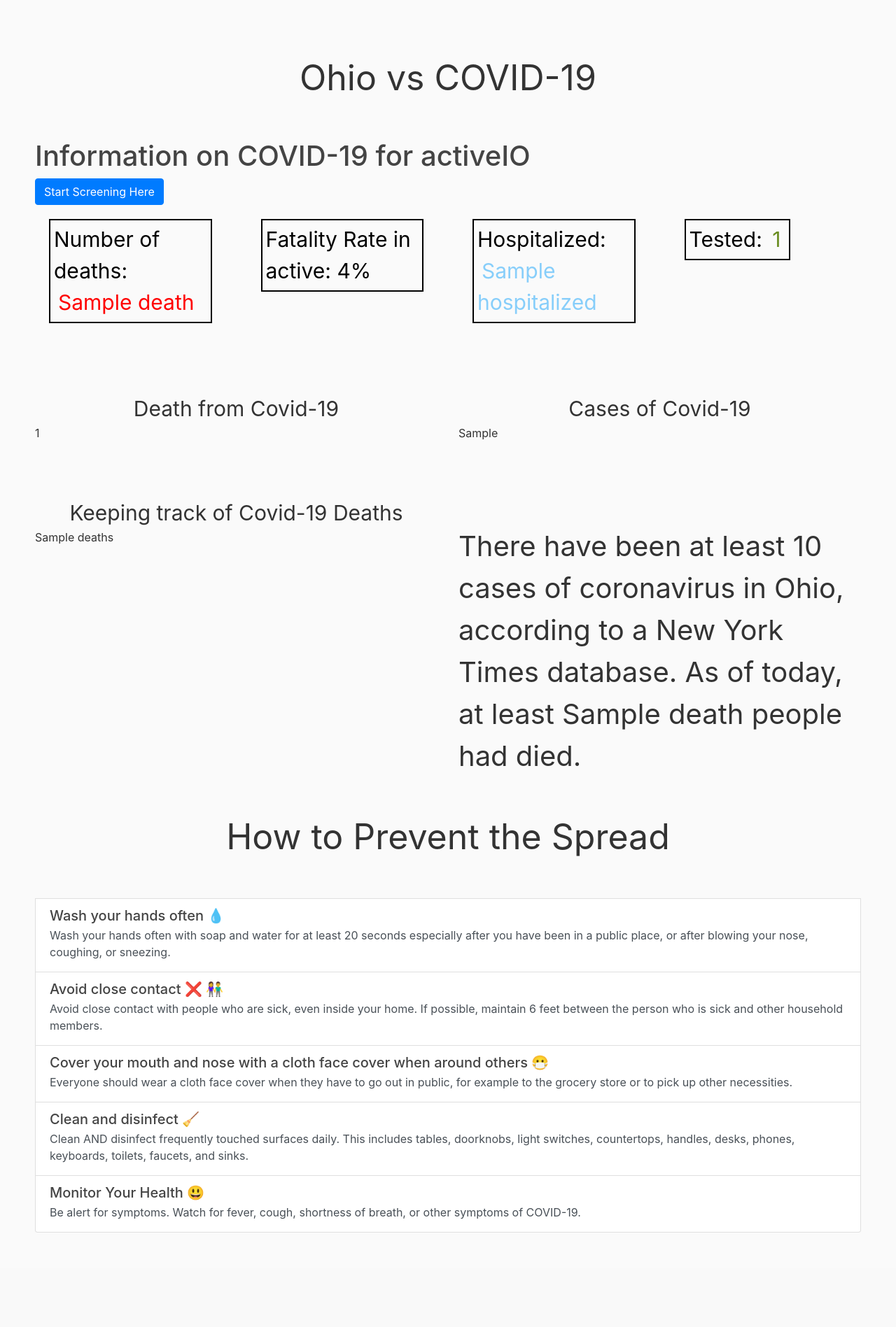
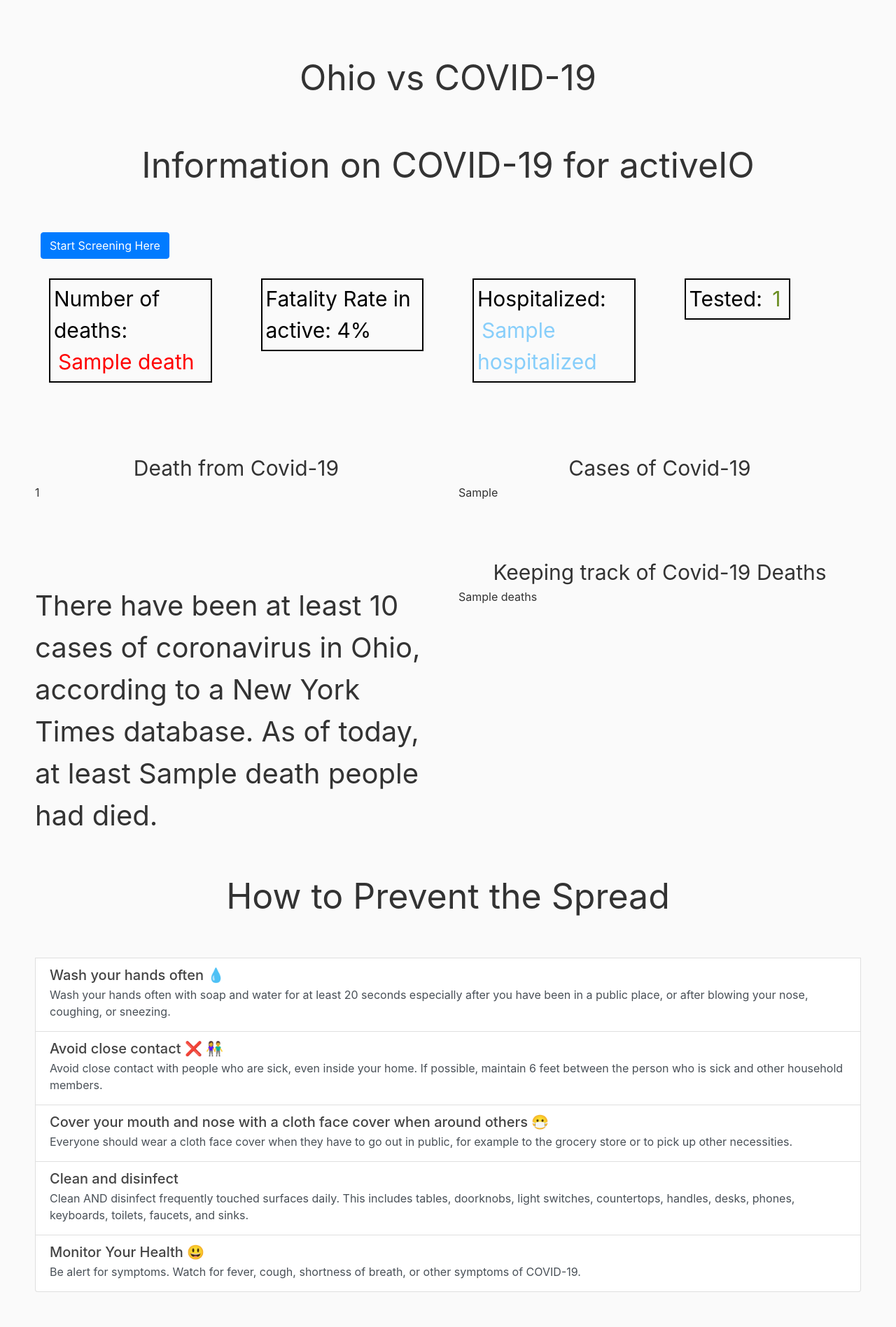
Before and after one commit to BD33/ohiovscovid, a Django app: template covid/templates/covid/home.html in a window 1280 px wide. Shown: the part 56-1953 px from the top of the page at 70% size. Before the commit the page ends 1818 px from the top, so only its background shows below. Run offline with Django 3.2, Linux system fonts and the light colour scheme; the template is opened without the code that fills it: most values are stand-ins (such as "Sample title", 1, 10 or a date in 2020); some libraries are stand-ins or nearby versions.

Commit message:
fix mobile view

```diff
--- a/covid/templates/covid/home.html
+++ b/covid/templates/covid/home.html
@@ -6,21 +6,21 @@
     <div class="mainHead">
         Ohio vs COVID-19
     </div>
-    <h1>Information on COVID-19 for {{ object.state}}IO</h1>
-    <a class="btn btn-primary" href="https://www.apple.com/covid19/" role="button">Start Screening Here</a>
+    <div class="mainHead">Information on COVID-19 for {{ object.state}}IO</div>
+    <a class="btn btn-primary m-2" href="https://www.apple.com/covid19/" role="button">Start Screening Here</a>
 
 <div class="row justify-content-cemter">
-    <div class="col-3">
+    <div class="col-sm-3">
         <div class ="headingFor">
             Number of deaths: <mark class="red">{{ object.death }}</mark>
          </div>
     </div>
-    <div class="col-3">
+    <div class="col-sm-3">
         <div class ="headingFor">
             Fatality Rate in {{ object.state }}: {{ fatRate }}%
         </div>
     </div>
-    <div class="col-3">
+    <div class="col-sm-3">
         <div class ="headingFor">
          Hospitalized: <mark class="blue">{{ object.hospitalized}} </mark>
         </div>
@@ -32,23 +32,23 @@
     </div>
 </div>
         <div class="row justify-content-cemter">
-            <div class="col-6">
+            <div class="col-md-6">
                 <div class ="graphTitle"> Death from Covid-19</div>
 
                 {{ totalDeathGraph | safe }}
             </div>
-            <div class="col-6">
+            <div class="col-md-6">
                 <div class ="graphTitle"> Cases of Covid-19</div>
                 {{ HopGraph| safe }}
             </div>
 
         </div>
     <div class="row justify-content-cemter">
-        <div class="col-6">
+        <div class="col-md-6 order-last">
            <div class ="graphTitle"> Keeping track of Covid-19 Deaths</div>
             {{ deaths | safe }}
         </div>
-        <div class="col-6">
+        <div class="col-md-6">
             <div class="textBlock">
                 There have been at least {{object.positive }} cases of coronavirus in Ohio, according to a New York Times database. As of today, at least {{ object.death }} people had died.
             </div>
@@ -80,7 +80,7 @@
           </div>
           <div class="list-group-item list-group-item-action flex-column align-items-start">
             <div class="d-flex w-100 justify-content-between">
-              <h5 class="mb-1">Clean and disinfect &#129529</h5>
+              <h5 class="mb-1">Clean and disinfect </h5>
             </div>
             <p class="mb-1">Clean AND disinfect frequently touched surfaces daily. This includes tables, doorknobs, light switches, countertops, handles, desks, phones, keyboards, toilets, faucets, and sinks.</p>
           </div>
```
Also changed, not shown: covid/static/covid/main.css (+48 -12 lines).
